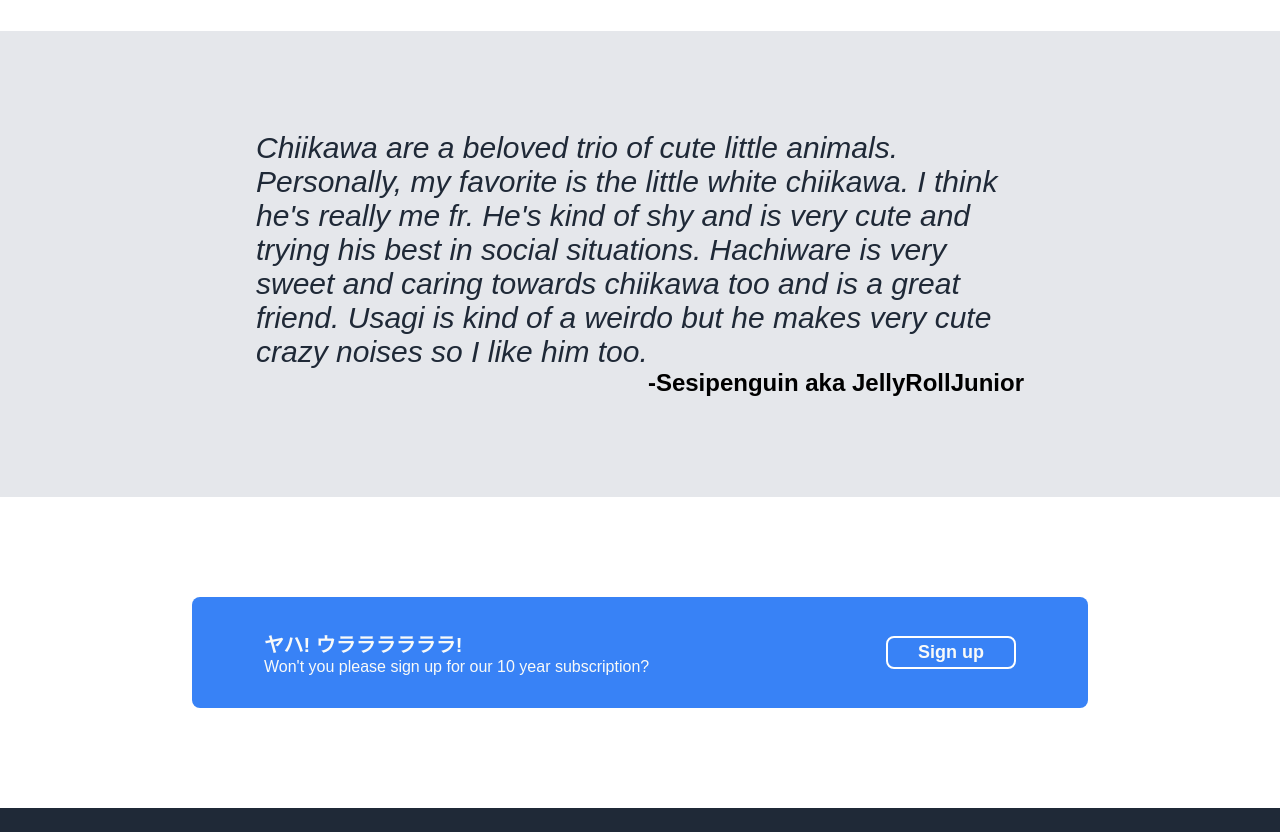
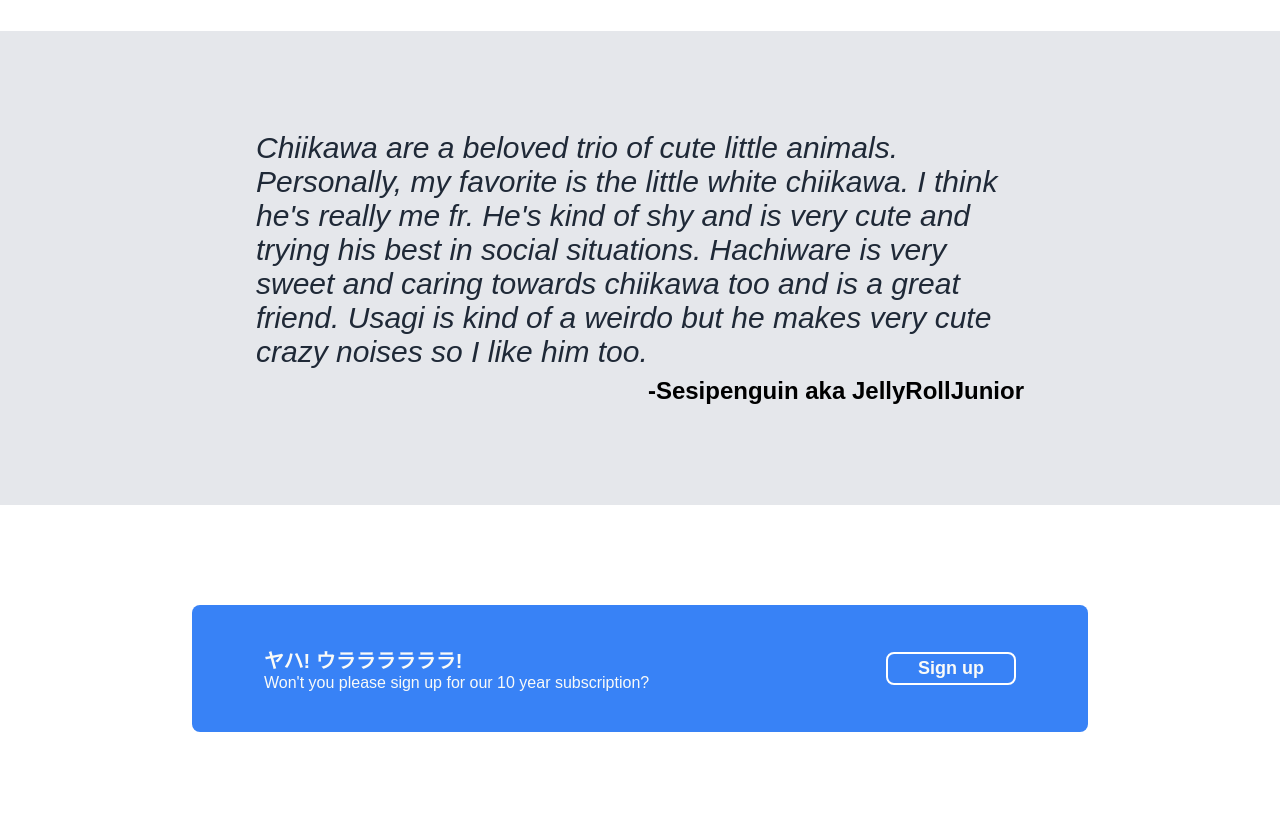
Before and after one commit to JellyRollJunior/chiikawa-fan-page, a plain HTML site: page index.html in a window 1280 px wide. Shown: the part 1000-1832 px from the top of the page. Before the commit the page ends 1808 px from the top, so only its background shows below. Drawn offline with Linux system fonts and the light colour scheme.

Commit message:
Adjust action content padding and quote-content gap

```diff
--- a/styles.css
+++ b/styles.css
@@ -145,6 +145,7 @@ ul {
     width: 60vw;
     display: flex;
     flex-direction: column;
+    gap: 8px
 }
 
 .quote-text em {
@@ -180,7 +181,7 @@ ul {
     width: 70vw;
     border-radius: 8px;
     justify-content: space-between;
-    padding: 32px 72px;
+    padding: 40px 72px;
 }
 
 .action-left {
```
